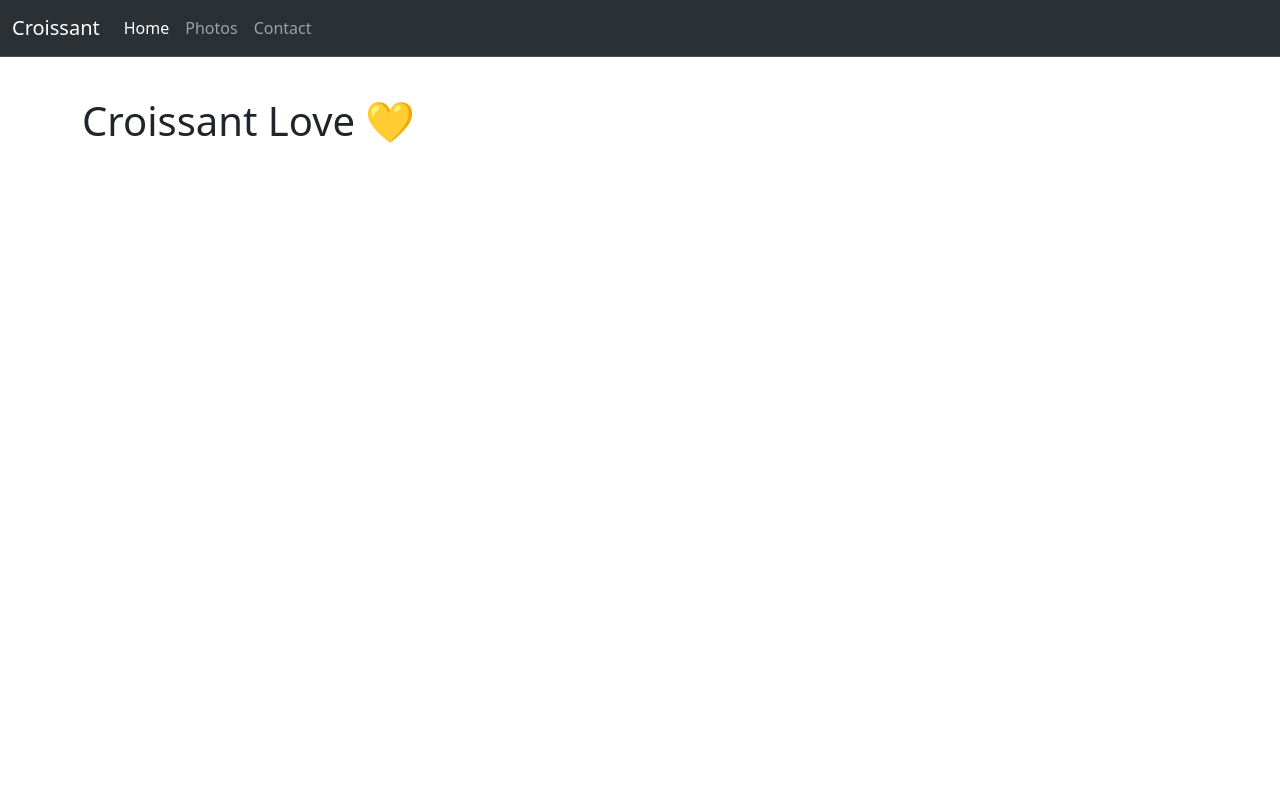
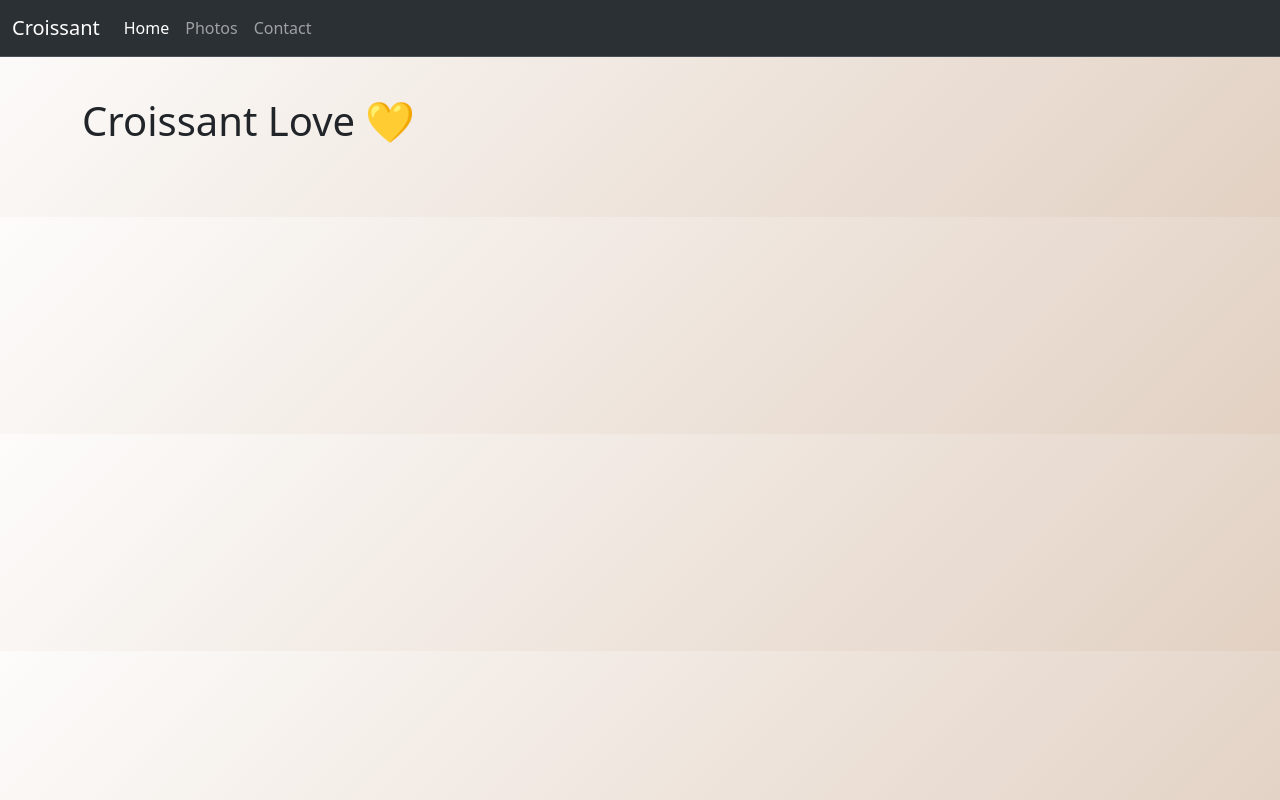
Before and after one commit to milli0026/Croissant, a plain HTML site: page index.html in a window 1280 px wide. Drawn offline with nearby package versions, Linux system fonts and the light colour scheme.

Commit message:
background ggradient

```diff
--- a/style/styles.css
+++ b/style/styles.css
@@ -1,5 +1,6 @@
 body {
   font-family: sans-serif;
+  background: linear-gradient(135deg, #fdfcfb 0%, #e2d1c3 100%);
 }
 
 h1 {
```
